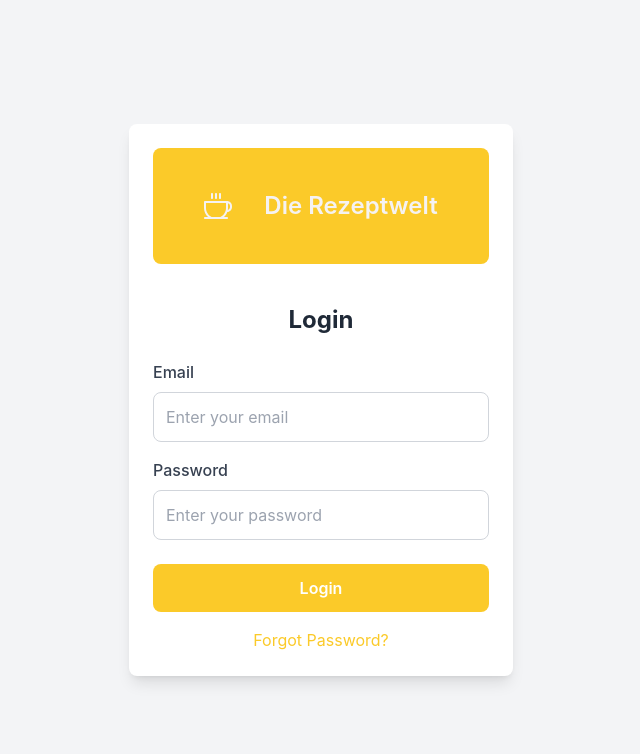
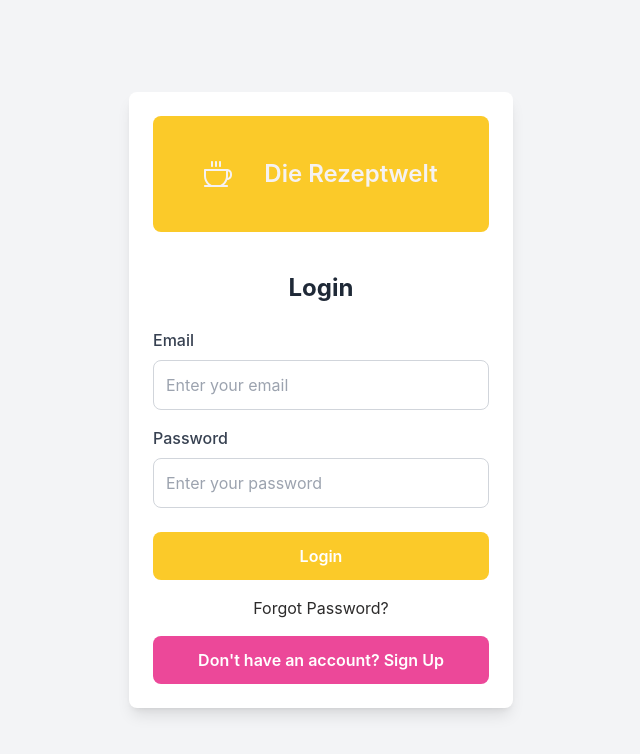
Before and after one commit to ChristianScholtysik/Recipe-App-Project, a React (Vite) app: page /login in a window 1280 px wide. Shown: the top 754 px of the page, without its empty margins (319-959 px from the left). Built offline with nearby package versions, Linux system fonts and the light colour scheme; no server answers; a web font is replaced by a local one.

Commit message:
add signup button to loginPage and protected routes

```diff
--- a/src/App.tsx
+++ b/src/App.tsx
@@ -15,6 +15,7 @@ import ResultPage from "./pages/ResultPage";
 import { SearchResultsProvider } from "./Context/SearchResultsContext";
 import AllRecipesPage from "./pages/AllRecipesPage";
 import MyProfile from "./components/My Profil/MyProfil";
+import PrivateRoute from "./components/PrivateRoute";
 
 // import SingleRecipe from "./pages/SingleRecipe";
 
@@ -28,14 +29,18 @@ function App() {
             <DarkModeContext.Provider value={{ darkMode, setDarkMode }}>
               <div className={darkMode ? "theme-dark" : ""}>
                 <Routes>
+                  <Route path="/login" element={<LoginPage />} />
+                  <Route path="/signup" element={<LoginPage />} />
+                  <Route element={<PrivateRoute />}>
                     <Route path="/" element={<Home />} />
                     <Route path="/recipes" element={<Recipes />} />
                     <Route path="/about" element={<AboutUs />} />
                     <Route path="/recipes/:id" element={<SingleRecipe />} />
                     <Route path="/all-recipes" element={<AllRecipesPage />} />
                     <Route path="/results" element={<ResultPage />} />
-                  <Route path="/login" element={<LoginPage />} />
+
                     <Route path="/profile" element={<MyProfile />} />
+                  </Route>
                 </Routes>
               </div>
             </DarkModeContext.Provider>
--- a/src/components/LoginStatus.tsx
+++ b/src/components/LoginStatus.tsx
@@ -21,7 +21,7 @@ const LoginStatus = () => {
   };
 
   return (
-    <div className="text-tBase flex items-center justify-end space-x-4 p-4 bg-gray-100 dark:bg-bgMain">
+    <div className="text-tBase flex items-center justify-end space-x-4 p-4 bg-gray-100 dark:bg-bgMain sticky">
       {user ? (
         <div className="relative flex items-center space-x-2">
           <span className="text-tBase">Welcome, {user.email}</span>
--- /dev/null
+++ b/src/components/PrivateRoute.tsx
@@ -0,0 +1,10 @@
+import { Navigate, Outlet } from "react-router-dom";
+import { useUserContext } from "../Context/UserContext";
+
+const PrivateRoute = () => {
+  const userContext = useUserContext();
+  const user = userContext?.user;
+  return user ? <Outlet /> : <Navigate to="/login" />;
+};
+
+export default PrivateRoute;
--- a/src/pages/AllRecipesPage.tsx
+++ b/src/pages/AllRecipesPage.tsx
@@ -5,6 +5,8 @@ import supabaseClient from "../lib/supabaseClient";
 import { Recipe } from "../types/supabase-types.own";
 import { useSearchResults } from "../Context/SearchResultsContext";
 import NewestCard from "../components/NewestCard/NewestCard";
+import LoginStatus from "../components/LoginStatus";
+import NavBar from "../components/Navbar";
 
 const AllRecipesPage = () => {
   const [recipes, setRecipes] = useState<Recipe[]>([]);
@@ -27,6 +29,9 @@ const AllRecipesPage = () => {
   }, [setContextRecipes]);
 
   return (
+    <div className="bg-bgMain">
+      <LoginStatus />
+      <NavBar />
       <section className="p-8 bg-bgMain min-h-screen">
         <button
           onClick={() => navigate(-1)}
@@ -44,6 +49,7 @@ const AllRecipesPage = () => {
           <p className="text-tBase">No recipes found.</p>
         )}
       </section>
+    </div>
   );
 };
 
--- a/src/pages/LoginPage.tsx
+++ b/src/pages/LoginPage.tsx
@@ -59,6 +59,10 @@ const LoginPage = () => {
     }
   };
 
+  const handleSignUp = () => {
+    navigate("/signup");
+  };
+
   return (
     <>
       <div className="flex items-center justify-center min-h-screen bg-gray-100 font-inter">
@@ -114,12 +118,20 @@ const LoginPage = () => {
             <div className="text-center mt-4">
               <button
                 type="button"
-                className="text-hover hover:underline"
+                className="text-tBase hover:underline"
                 onClick={handleResetPassword}>
                 Forgot Password?
               </button>
             </div>
           </form>
+          <div className="text-center mt-4">
+            <button
+              type="button"
+              className="text-hover font-semibold  w-full bg-pink-500 text-white py-3 rounded-lg font-semibold hover:bg-pink-400 transition duration-300"
+              onClick={handleSignUp}>
+              Don't have an account? Sign Up
+            </button>
+          </div>
         </div>
       </div>
     </>
--- /dev/null
+++ b/src/pages/SignUpPage.tsx
@@ -0,0 +1,5 @@
+const SignUpPAge = () => {
+  return <></>;
+};
+
+export default SignUpPAge;
--- a/src/types/supabase-types.own.ts
+++ b/src/types/supabase-types.own.ts
@@ -6,7 +6,7 @@ export type Categories = Tables<"categories">;
 
 export type RecipeComplete = Recipe & {
   ingredients: Ingredients[];
-  category: Categories[];
+  category: Categories;
 };
 
 export interface IIngredient {
```
Lines whose indentation alone changed are shown as unchanged.
